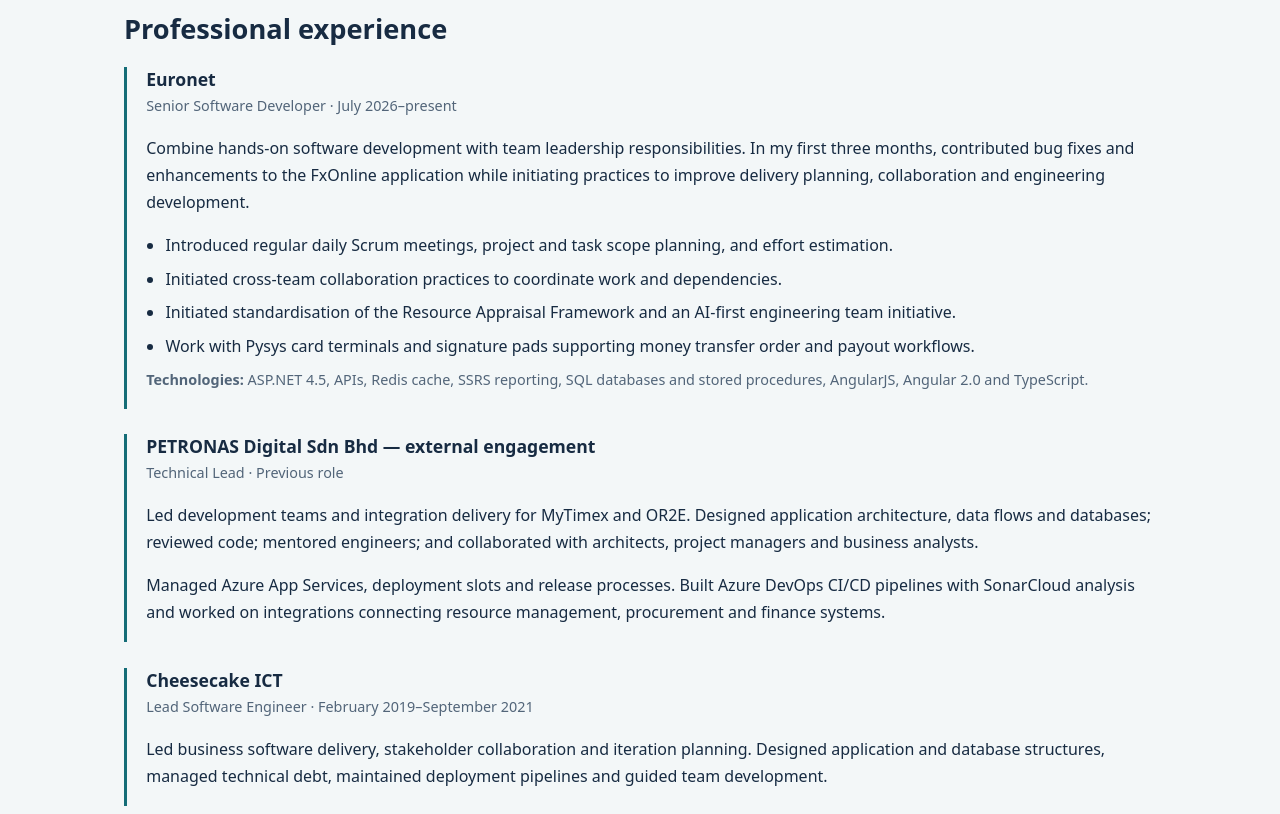
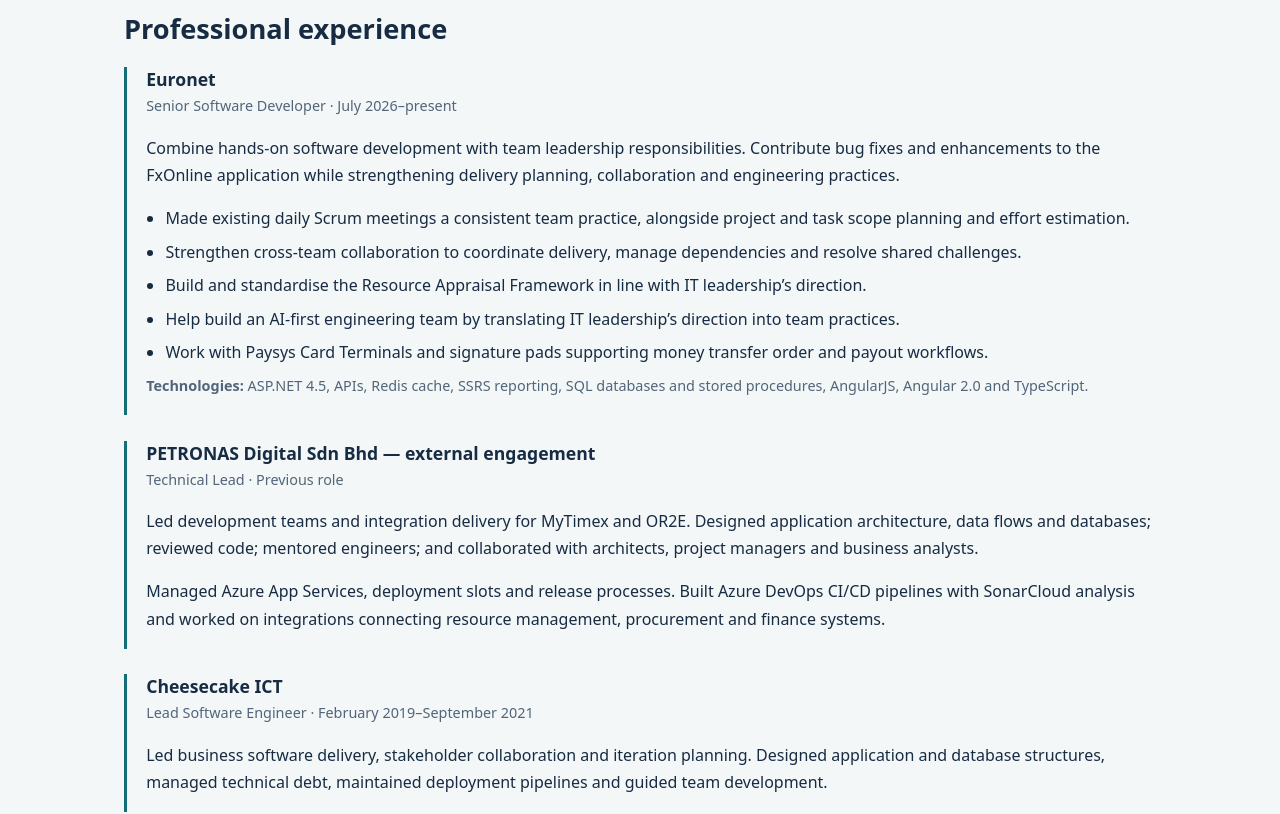
Before and after one commit to mmrmilon/mmrmilon.github.io, a plain HTML site: page index.html in a window 1280 px wide. Shown: the part 780-1594 px from the top of the page. Drawn offline with Linux system fonts and the light colour scheme.

Commit message:
Refine Euronet leadership wording and correct Paysys Card Terminal spelling

```diff
--- a/index.html
+++ b/index.html
@@ -44,12 +44,13 @@
         <article class="job">
           <h3>Euronet</h3>
           <p class="meta">Senior Software Developer · July 2026–present</p>
-          <p>Combine hands-on software development with team leadership responsibilities. In my first three months, contributed bug fixes and enhancements to the FxOnline application while initiating practices to improve delivery planning, collaboration and engineering development.</p>
+          <p>Combine hands-on software development with team leadership responsibilities. Contribute bug fixes and enhancements to the FxOnline application while strengthening delivery planning, collaboration and engineering practices.</p>
           <ul>
-            <li>Introduced regular daily Scrum meetings, project and task scope planning, and effort estimation.</li>
-            <li>Initiated cross-team collaboration practices to coordinate work and dependencies.</li>
-            <li>Initiated standardisation of the Resource Appraisal Framework and an AI-first engineering team initiative.</li>
-            <li>Work with Pysys card terminals and signature pads supporting money transfer order and payout workflows.</li>
+            <li>Made existing daily Scrum meetings a consistent team practice, alongside project and task scope planning and effort estimation.</li>
+            <li>Strengthen cross-team collaboration to coordinate delivery, manage dependencies and resolve shared challenges.</li>
+            <li>Build and standardise the Resource Appraisal Framework in line with IT leadership’s direction.</li>
+            <li>Help build an AI-first engineering team by translating IT leadership’s direction into team practices.</li>
+            <li>Work with Paysys Card Terminals and signature pads supporting money transfer order and payout workflows.</li>
           </ul>
           <p class="meta"><strong>Technologies:</strong> ASP.NET 4.5, APIs, Redis cache, SSRS reporting, SQL databases and stored procedures, AngularJS, Angular 2.0 and TypeScript.</p>
         </article>
@@ -66,12 +67,12 @@
       <div class="grid">
         <article class="card">
           <h3>FxOnline — money transfer application</h3>
-          <p>Contributed bug fixes and feature enhancements during my first three months at Euronet. Work spans application APIs, caching, reporting, SQL databases and frontend features, with experience using Pysys card terminals and signature pads for money transfer orders and payouts.</p>
+          <p>Contribute bug fixes and feature enhancements across application APIs, caching, reporting, SQL databases and frontend features. Experience includes Paysys Card Terminals and signature pads supporting money transfer orders and payouts.</p>
           <p class="meta">ASP.NET 4.5 · APIs · Redis · SSRS · SQL &amp; stored procedures · AngularJS · Angular 2.0 · TypeScript</p>
         </article>
         <article class="card">
           <h3>Engineering practices &amp; team development</h3>
-          <p>Initiated daily Scrum meetings, scope planning and estimation, and cross-team collaboration at Euronet. Also initiated Resource Appraisal Framework standardisation and the development of an AI-first engineering team.</p>
+          <p>Strengthen delivery practices through consistent daily Scrum meetings, scope planning, effort estimation and cross-team collaboration. Build and standardise the Resource Appraisal Framework, and help develop an AI-first engineering team in line with IT leadership’s direction.</p>
           <p class="meta">Technical leadership · Delivery planning · Team development · AI-first engineering</p>
         </article>
         <article class="card"><h3>MyTimex &amp; SAP integration</h3><p>Integration supporting external manpower management across resource management, procurement and finance. My work covered application and data architecture, middleware and asynchronous processing with Azure Service Bus.</p><p class="meta">.NET · Azure · Service Bus · SAP integration</p></article>
```
